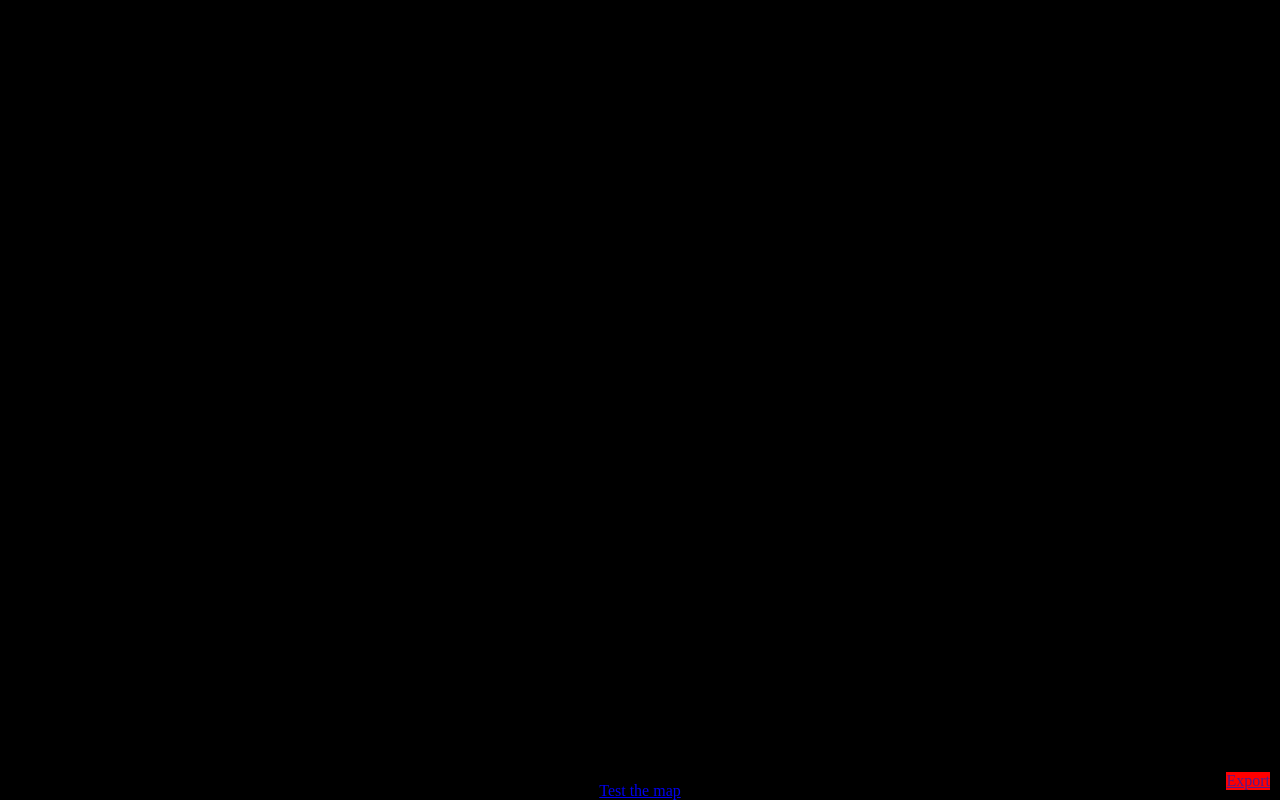
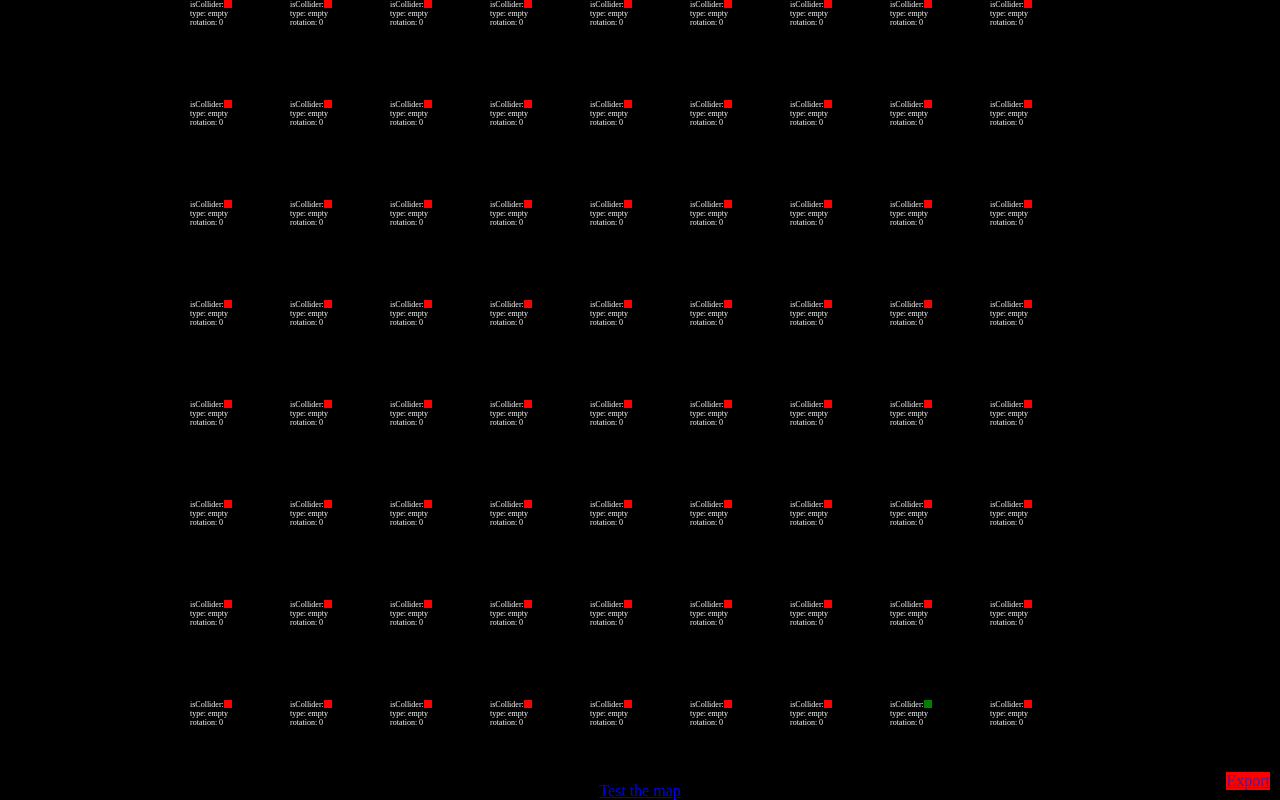
Before and after one commit to lafusew/react-tiles, a React (Create React App) app: page /editor in a window 1280 px wide. Built offline with nearby package versions, Linux system fonts and the light colour scheme.

Commit message:
-map editor can now edit the map more deeply

```diff
--- a/src/tool/MapCreator.tsx
+++ b/src/tool/MapCreator.tsx
@@ -1,8 +1,10 @@
+import { TileComponent } from 'components/Tile';
 import React, { useContext, useState } from 'react';
 import { Link } from 'react-router-dom';
-import { FullMapInfo } from 'store/Map.context';
+import { FullMapInfo, TileKeys } from 'store/Map.context';
+import { EditPannel } from './EditPannel';
 export interface MapCreatorProps {
-  onTileChange: (position: {row: number, column: number}, value: string) => void
+  onTileChange: (position: {row: number, column: number}, key: TileKeys, value: any) => void
 }
 
 export const MapCreator:React.FC<MapCreatorProps> = ({
@@ -11,21 +13,22 @@ export const MapCreator:React.FC<MapCreatorProps> = ({
   const map = useContext(FullMapInfo);
   const [selectedTile, setSelectedTile] = useState({row: 0, column: 0})
   const [valueSelector, setValueSelector] = useState(false)
+  const [mousePos, setMousePos] = useState({x:0, y:0})
 
-  const handleTileClick = (row:number, column:number) => {
+  const handleTileClick = (e:React.MouseEvent, row:number, column:number) => {
     setSelectedTile({
       row: row,
       column: column
     });
+    console.log(map[row][column]);
+    setMousePos({x:e.clientX, y:e.clientY})
     setValueSelector(true);
   }
 
-  function handleValueSelectorClick(value: string):void {
-    onTileChange(selectedTile, value);
+  function handleValueSelectorClick(key: TileKeys, value: string):void {
+    onTileChange(selectedTile, key, value);
     setValueSelector(false)
   }
-
-  const possibleValues= ['orange','blue', 'red', 'green', 'yellow', 'black']
 
   return (
     <>
@@ -40,17 +43,35 @@ export const MapCreator:React.FC<MapCreatorProps> = ({
             color: 'white'
           }}
         >
-          {possibleValues.map((value) => <button onClick={()=>handleValueSelectorClick(value)}>{value}</button>)}
+          <EditPannel
+            pos={mousePos}
+            currentTileParameter={map[selectedTile.row][selectedTile.column]}
+            onEditValidation={handleValueSelectorClick}
+          />
         </div>
       }
       <div style={{display: 'flex', flexDirection: 'column', overflow: 'scroll'}}>
         {map.map((row, rowIndex) => (
-          <div style={{display: 'flex'}}>
+          <div key={rowIndex} style={{display: 'flex'}}>
             {row.map((tile, columnIndex) =>
               <div
-                style={{background: tile, width:100, height:100}}
-                onClick={() => handleTileClick(rowIndex, columnIndex)}
-              />
+                key={columnIndex}
+                style={{width:100, height:100, fontSize: 8, display: 'flex', flexDirection:'column'}}
+                onClick={(e) => handleTileClick(e, rowIndex, columnIndex)}
+              >
+                <div style={{display:'flex'}}>
+                  isCollider: <div style={{height: 8, width: 8, background: tile.isCollider ? 'green' : 'red'}}/>
+                </div>
+                <div style={{display:'flex'}}>
+                  type: {tile.type}
+                </div>
+                <div style={{display:'flex'}}>
+                  rotation: {tile.rotation}
+                </div>
+                <div style={{height: 30, width:30}}>
+                  <TileComponent {...tile} />
+                </div>
+              </div>
             )}
           </div>
         ))}
```
